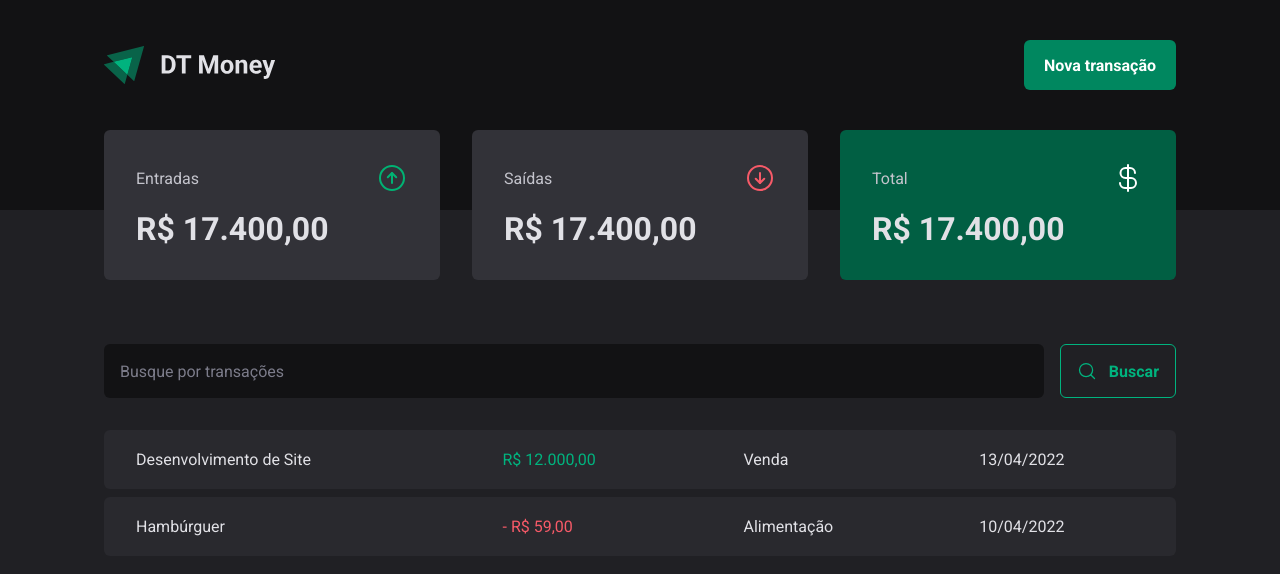
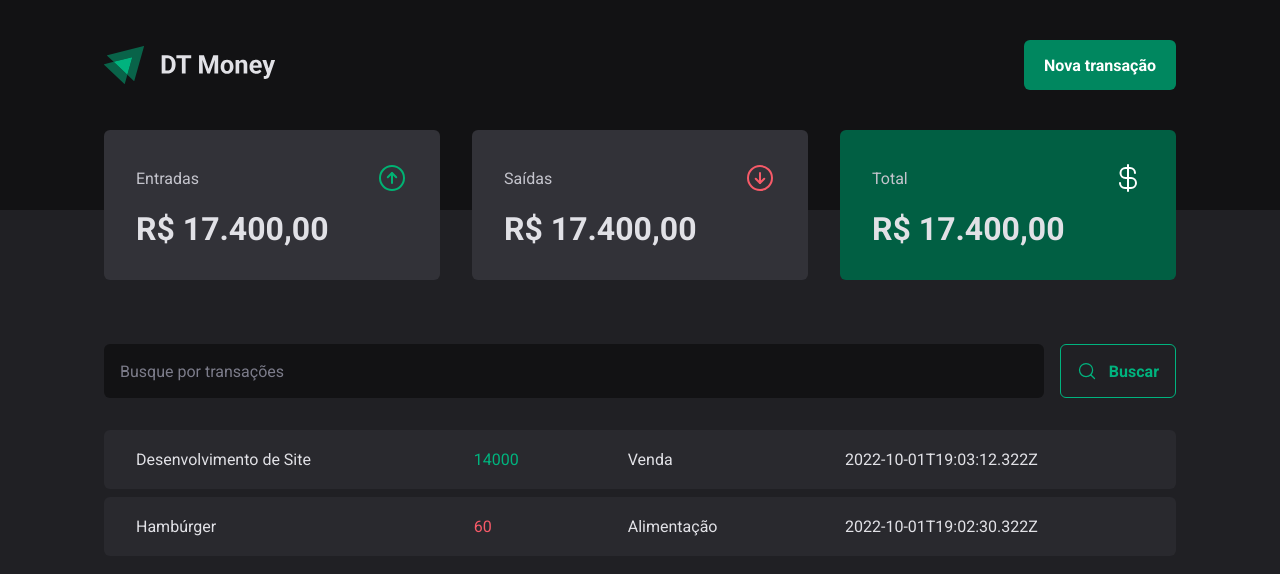
Before and after one commit to JudisP/dt-money, a React (Vite) app: page / in a window 1280 px wide. Shown: the top 574 px of the page. Built offline with nearby package versions, Linux system fonts and the light colour scheme; data requests are answered from the project's data file.

Commit message:
Realizando Requisição HTTP

```diff
--- a/server.json
+++ b/server.json
@@ -13,7 +13,7 @@
       "description": "Hambúrger",
       "type": "outcome",
       "category": "Alimentação",
-      "price": 50,
+      "price": 60,
       "createdAt": "2022-10-01T19:02:30.322Z"
     }
   ]
--- a/src/pages/Transactions/index.tsx
+++ b/src/pages/Transactions/index.tsx
@@ -1,9 +1,32 @@
+import { useEffect, useState } from "react";
 import { Header } from "../../components/Header";
 import { Summary } from "../../components/Summary";
 import { SearchForm } from "./components/SearchForm";
 import { PriceHighlight, TransactionsContainer, TransactionsTable } from "./styles";
 
+interface Transaction {
+  id: number;
+  description: string;
+  type: 'income' | 'outcome';
+  price: number;
+  category: string;
+  createdAt: string;
+}
+
 export function Transactions() {
+  const [transactions, setTransactions] = useState<Transaction[]>([])
+
+  async function loadTransactions() {
+    const response = await fetch('http://localhost:3333/transactions')
+    const data = await response.json()
+
+    setTransactions(data)
+  }
+
+  useEffect(() => {
+    loadTransactions();
+  }, [])
+
   return (
     <div>
       <Header />
@@ -13,26 +36,20 @@ export function Transactions() {
 
         <TransactionsTable>
           <tbody>
-            <tr>
-              <td>Desenvolvimento de Site</td>
-              <td>
-                <PriceHighlight variant="income">
-                  R$ 12.000,00
-                </PriceHighlight>
-              </td>
-              <td>Venda</td>
-              <td>13/04/2022</td>
-            </tr>
-            <tr>
-              <td>Hambúrguer</td>
-              <td>
-                <PriceHighlight variant="outcome">
-                  - R$ 59,00
-                </PriceHighlight>
-              </td>
-              <td>Alimentação</td>
-              <td>10/04/2022</td>
-            </tr>
+            {transactions.map(transaction => {
+              return (
+                <tr key={transaction.id}>
+                  <td>{transaction.description}</td>
+                  <td>
+                    <PriceHighlight variant={transaction.type}>
+                      {transaction.price}
+                    </PriceHighlight>
+                  </td>
+                  <td>{transaction.category}</td>
+                  <td>{transaction.createdAt}</td>
+                </tr>
+              )
+            })}
           </tbody>
         </TransactionsTable>
       </TransactionsContainer>
```
